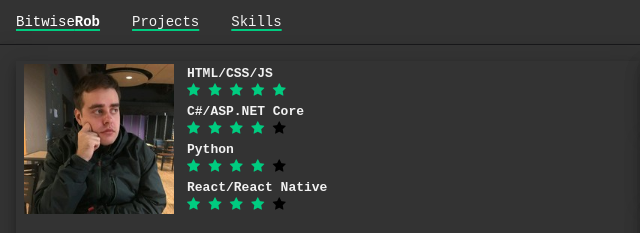
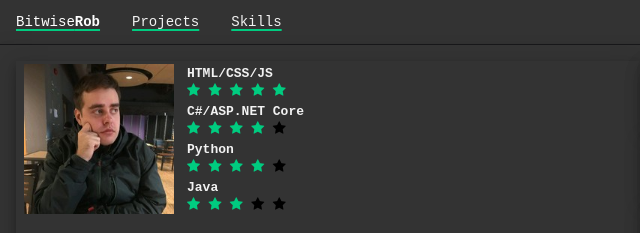
Before and after one commit to bitwiserob/bitwiserob.github.io, a plain HTML site: page index.html in a window 1280 px wide. Shown: the top 233 px of the page, 0-640 px from the left. Drawn offline with Linux system fonts and the light colour scheme.

Commit message:
replaced react with java

```diff
--- a/index.html
+++ b/index.html
@@ -86,12 +86,12 @@
               </div>
             </div>
             <div class="lang-group">
-              <b class="fn-xs">React/React Native</b>
+              <b class="fn-xs">Java</b>
               <div class="lang-rating">
                 <span class="fa fa-star checked"></span>
                 <span class="fa fa-star checked"></span>
                 <span class="fa fa-star checked"></span>
-                <span class="fa fa-star checked"></span>
+                <span class="fa fa-star unchecked"></span>
                 <span class="fa fa-star unchecked"></span>
               </div>
             </div>
```
